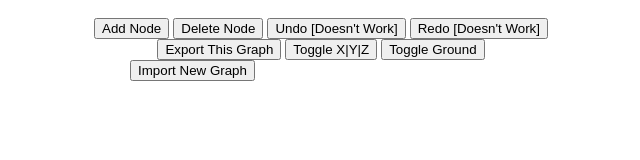
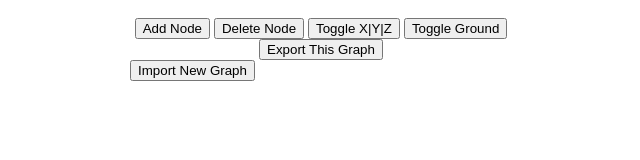
Before and after one commit to Zysberg/Konigsberg, a plain HTML site: page index.html in a window 1280 px wide. Shown: the whole page, without its empty margins (319-959 px from the left). Drawn offline with nearby package versions, Linux system fonts and the light colour scheme.

Commit message:
Minor changes

```diff
--- a/index.html
+++ b/index.html
@@ -33,13 +33,11 @@
         <div id="build">
             <button type="button" onclick="addNode(null,'',null)">Add Node</button>
             <button type="button" onclick="toggleDelete()">Delete Node</button>
-            <button type="button">Undo [Doesn't Work]</button>
-            <button type="button">Redo [Doesn't Work]</button>
+            <button type="button" onclick="toggleXYZ()">Toggle X|Y|Z </button>
+            <button type="button" onclick="toggleGrnd()">Toggle Ground </button>
         </div>
         <div>
             <button type="button" onclick="genTextFile()">Export This Graph</button>
-            <button type="button" onclick="toggleXYZ()">Toggle X|Y|Z </button>
-            <button type="button" onclick="toggleGrnd()">Toggle Ground </button>
         </div>
         <div id='Import'>
             <button type="button" onclick="showUploadButton()">Import New Graph</button>
```
Also changed, not shown: 1 other file.
